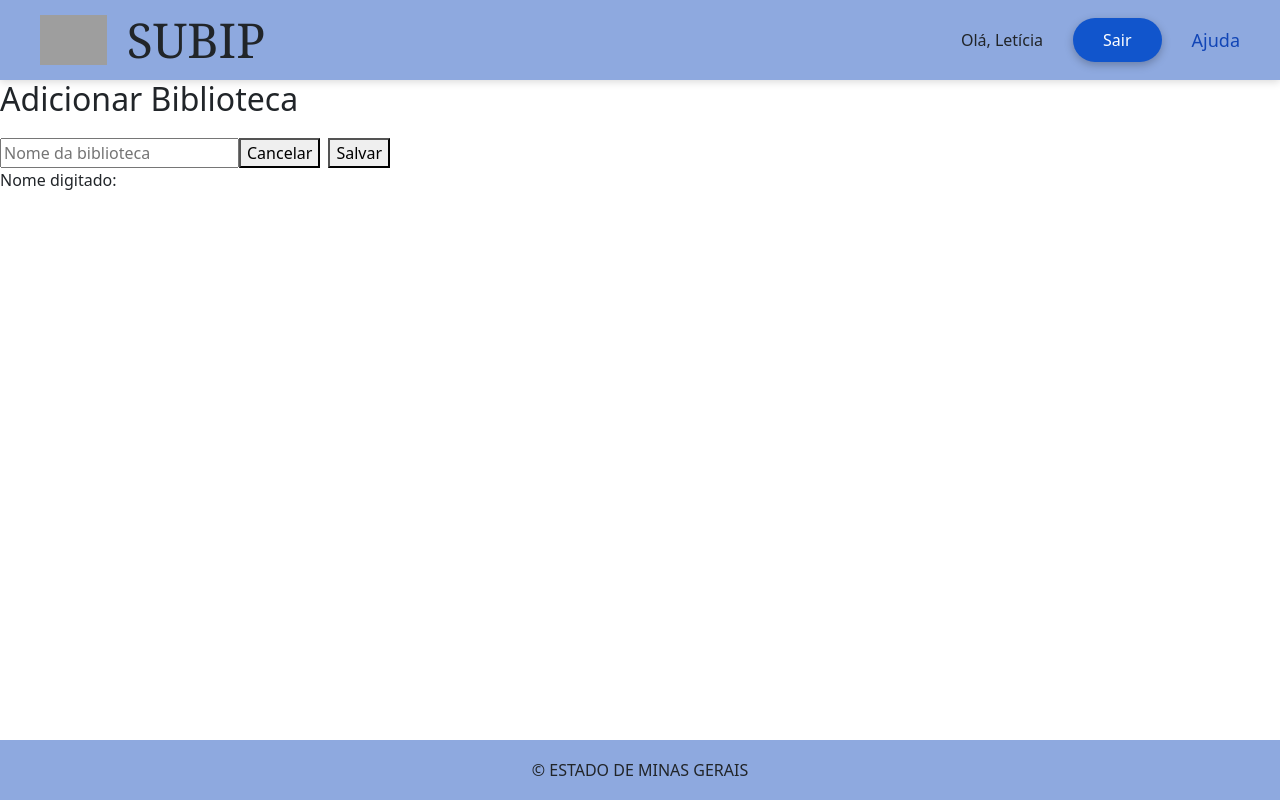
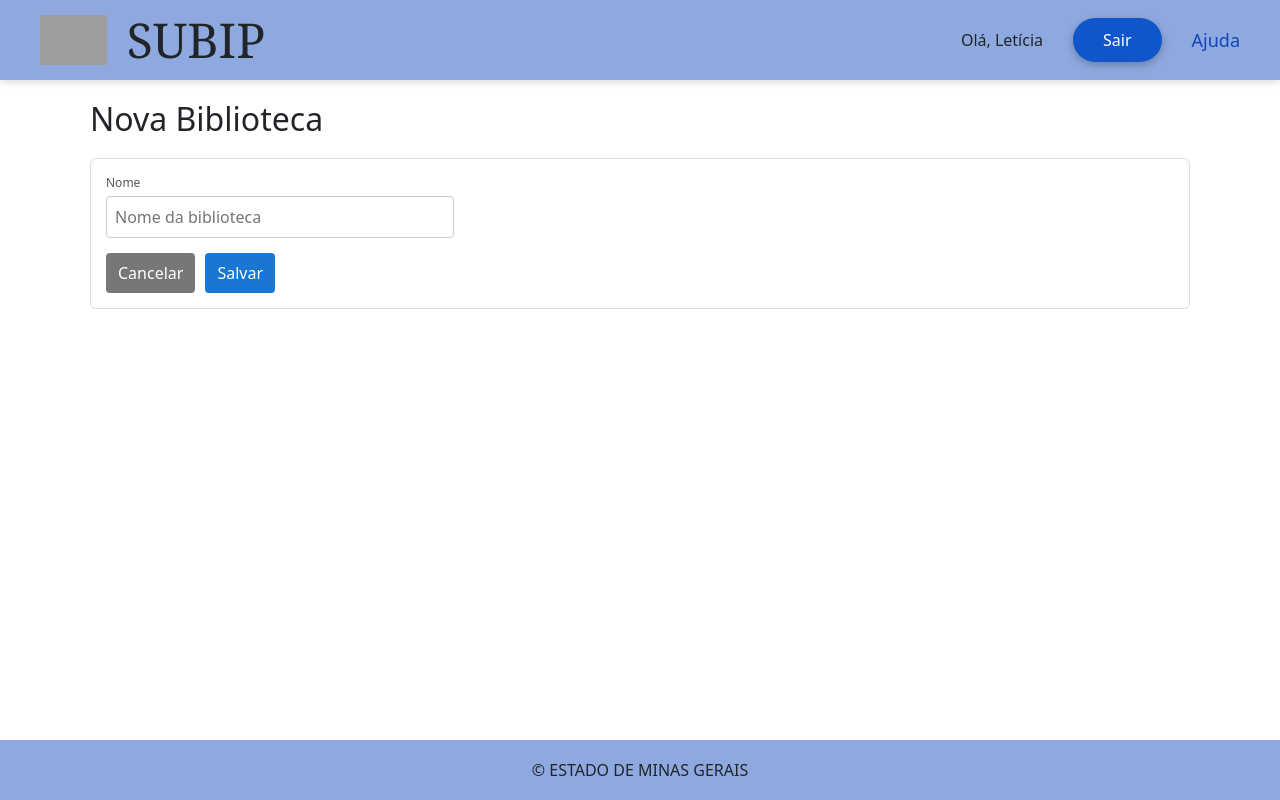
Before and after one commit to Leticia-mauricio/SUBiP-Frontend, an Angular app: page /gerenciar/bibliotecas/adicionar in a window 1280 px wide. Built offline with nearby package versions, Linux system fonts and the light colour scheme; grey boxes are pictures that could not be loaded.

Commit message:
Jun 29, 2026, 12:08 AM

```diff
--- a/src/app/features/biblioteca/pages/biblioteca-adicionar/biblioteca-adicionar.html
+++ b/src/app/features/biblioteca/pages/biblioteca-adicionar/biblioteca-adicionar.html
@@ -1,18 +1,18 @@
-<h2>Adicionar Biblioteca</h2>
-
-<input
-  type="text"
-  placeholder="Nome da biblioteca"
-  [(ngModel)]="biblioteca.nome"
-/>
-
-@if (erro) {
-  <p style="color:red">{{ erro }}</p>
-}
-
-<button type="button" (click)="cancelar()" style="margin-right:8px">Cancelar</button>
-<button type="button" (click)="salvar()">
-  Salvar
-</button>
-
-<p>Nome digitado: {{ biblioteca.nome }}</p>
+<div class="container">
+  <h2>Nova Biblioteca</h2>
+  <div class="card">
+    <div class="grid">
+      <div class="campo">
+        <label>Nome</label>
+        <input type="text" [(ngModel)]="biblioteca.nome" placeholder="Nome da biblioteca">
+      </div>
+    </div>
+    @if (erro) {
+      <p class="erro">{{ erro }}</p>
+    }
+    <div class="acoes">
+      <button class="btn secundario" (click)="cancelar()">Cancelar</button>
+      <button class="btn" (click)="salvar()">Salvar</button>
+    </div>
+  </div>
+</div>
--- a/src/app/features/biblioteca/pages/biblioteca-adicionar/biblioteca-adicionar.ts
+++ b/src/app/features/biblioteca/pages/biblioteca-adicionar/biblioteca-adicionar.ts
@@ -1,13 +1,14 @@
 import { Component } from '@angular/core';
 import { FormsModule } from '@angular/forms';
+import { CommonModule } from '@angular/common';
 import { Router } from '@angular/router';
-
-import { Biblioteca } from '../../models/biblioteca'
+import { ChangeDetectorRef } from '@angular/core';
+import { Biblioteca } from '../../models/biblioteca';
 import { BibliotecaService } from '../../services/biblioteca.service';
 
 @Component({
   selector: 'app-biblioteca-adicionar',
-  imports: [FormsModule],
+  imports: [FormsModule, CommonModule],
   templateUrl: './biblioteca-adicionar.html',
   styleUrl: './biblioteca-adicionar.css',
 })
@@ -17,17 +18,17 @@ export class BibliotecaAdicionar {
 
   constructor(
     private bibliotecaService: BibliotecaService,
-    private router: Router
-  ) { }
+    private router: Router,
+    private cdr: ChangeDetectorRef
+  ) {}
 
   salvar(): void {
     this.erro = '';
     this.bibliotecaService.salvar(this.biblioteca).subscribe({
-      next: () => {
-        this.router.navigate(['/gerenciar/bibliotecas']);
-      },
+      next: () => this.router.navigate(['/gerenciar/bibliotecas']),
       error: (erro) => {
         this.erro = erro?.error?.message || 'Erro ao salvar biblioteca.';
+        this.cdr.detectChanges();
       }
     });
   }
--- a/src/app/features/biblioteca/pages/biblioteca-alterar/biblioteca-alterar.html
+++ b/src/app/features/biblioteca/pages/biblioteca-alterar/biblioteca-alterar.html
@@ -1,22 +1,18 @@
-<h2>Alterar Biblioteca</h2>
-
-<label for="nome">
-  Nome
-</label>
-
-<input
-  id="nome"
-  type="text"
-  [(ngModel)]="biblioteca.nome"
-/>
-
-<br><br>
-
-@if (erro) {
-  <p style="color:red">{{ erro }}</p>
-}
-
-<button type="button" (click)="cancelar()" style="margin-right:8px">Cancelar</button>
-<button type="button" (click)="salvar()">
-  Atualizar
-</button>
+<div class="container">
+  <h2>Alterar Biblioteca</h2>
+  <div class="card">
+    <div class="grid">
+      <div class="campo">
+        <label>Nome</label>
+        <input type="text" [(ngModel)]="biblioteca.nome" placeholder="Nome da biblioteca">
+      </div>
+    </div>
+    @if (erro) {
+      <p class="erro">{{ erro }}</p>
+    }
+    <div class="acoes">
+      <button class="btn secundario" (click)="cancelar()">Cancelar</button>
+      <button class="btn" (click)="salvar()">Atualizar</button>
+    </div>
+  </div>
+</div>
--- a/src/app/features/biblioteca/pages/biblioteca-alterar/biblioteca-alterar.ts
+++ b/src/app/features/biblioteca/pages/biblioteca-alterar/biblioteca-alterar.ts
@@ -1,48 +1,46 @@
-import { Component, OnInit } from '@angular/core';
+import { Component, OnInit, ChangeDetectorRef } from '@angular/core';
 import { FormsModule } from '@angular/forms';
+import { CommonModule } from '@angular/common';
 import { ActivatedRoute, Router } from '@angular/router';
-
 import { Biblioteca } from '../../models/biblioteca';
 import { BibliotecaService } from '../../services/biblioteca.service';
 
 @Component({
   selector: 'app-biblioteca-alterar',
-  imports: [FormsModule],
+  imports: [FormsModule, CommonModule],
   templateUrl: './biblioteca-alterar.html',
   styleUrl: './biblioteca-alterar.css',
 })
 export class BibliotecaAlterar implements OnInit {
-
   biblioteca: Biblioteca = { nome: '' };
   erro: string = '';
 
   constructor(
     private bibliotecaService: BibliotecaService,
     private route: ActivatedRoute,
-    private router: Router
+    private router: Router,
+    private cdr: ChangeDetectorRef
   ) {}
 
   ngOnInit(): void {
-    this.buscar();
-  }
-
-  buscar(): void {
     const id = Number(this.route.snapshot.paramMap.get('id'));
     if (!id) return;
     this.bibliotecaService.buscarPorId(id).subscribe({
-      next: (biblioteca) => { this.biblioteca = biblioteca; },
-      error: (erro) => { console.error(erro); }
+      next: (biblioteca) => {
+        this.biblioteca = biblioteca;
+        this.cdr.detectChanges();
+      },
+      error: (erro) => console.error(erro)
     });
   }
 
   salvar(): void {
     this.erro = '';
     this.bibliotecaService.salvar(this.biblioteca).subscribe({
-      next: () => {
-        this.router.navigate(['/gerenciar/bibliotecas']);
-      },
+      next: () => this.router.navigate(['/gerenciar/bibliotecas']),
       error: (erro) => {
         this.erro = erro?.error?.message || 'Erro ao alterar biblioteca.';
+        this.cdr.detectChanges();
       }
     });
   }
--- a/src/app/features/biblioteca/pages/biblioteca-excluir/biblioteca-excluir.html
+++ b/src/app/features/biblioteca/pages/biblioteca-excluir/biblioteca-excluir.html
@@ -1,16 +1,17 @@
-<h2>Excluir Biblioteca</h2>
-
-<p>Deseja realmente excluir a biblioteca?</p>
-
-<p>
-  <strong>{{ biblioteca.nome }}</strong>
-</p>
-
-@if (erro) {
-  <p style="color:red">{{ erro }}</p>
-}
-
-<button type="button" (click)="cancelar()" style="margin-right:8px">Cancelar</button>
-<button type="button" (click)="excluir()">
-  Excluir
-</button>
+<div class="container">
+  <h2>Excluir Biblioteca</h2>
+  <div class="card">
+    <p class="aviso">⚠️ Atenção: excluir esta biblioteca pode afetar exemplares vinculados a ela.</p>
+    <p>Deseja realmente excluir a biblioteca abaixo?</p>
+    <div class="detalhe">
+      <p><strong>Nome:</strong> {{ biblioteca.nome }}</p>
+    </div>
+    @if (erro) {
+      <p class="erro">{{ erro }}</p>
+    }
+    <div class="acoes">
+      <button class="btn secundario" (click)="cancelar()">Cancelar</button>
+      <button class="btn perigo" (click)="excluir()">Excluir</button>
+    </div>
+  </div>
+</div>
--- a/src/app/features/biblioteca/pages/biblioteca-excluir/biblioteca-excluir.ts
+++ b/src/app/features/biblioteca/pages/biblioteca-excluir/biblioteca-excluir.ts
@@ -1,35 +1,34 @@
-import { Component, OnInit } from '@angular/core';
+import { Component, OnInit, ChangeDetectorRef } from '@angular/core';
+import { CommonModule } from '@angular/common';
 import { ActivatedRoute, Router } from '@angular/router';
-
 import { Biblioteca } from '../../models/biblioteca';
 import { BibliotecaService } from '../../services/biblioteca.service';
 
 @Component({
   selector: 'app-biblioteca-excluir',
-  imports: [],
+  imports: [CommonModule],
   templateUrl: './biblioteca-excluir.html',
   styleUrl: './biblioteca-excluir.css',
 })
 export class BibliotecaExcluir implements OnInit {
-
   biblioteca: Biblioteca = { nome: '' };
   erro: string = '';
 
   constructor(
     private bibliotecaService: BibliotecaService,
     private route: ActivatedRoute,
-    private router: Router
-  ) { }
+    private router: Router,
+    private cdr: ChangeDetectorRef
+  ) {}
 
   ngOnInit(): void {
-    this.buscar();
-  }
-
-  buscar(): void {
     const id = Number(this.route.snapshot.paramMap.get('id'));
     this.bibliotecaService.buscarPorId(id).subscribe({
-      next: (biblioteca) => { this.biblioteca = biblioteca; },
-      error: (erro) => { console.error(erro); }
+      next: (biblioteca) => {
+        this.biblioteca = biblioteca;
+        this.cdr.detectChanges();
+      },
+      error: (erro) => console.error(erro)
     });
   }
 
@@ -38,11 +37,10 @@ export class BibliotecaExcluir implements OnInit {
     const id = Number(this.route.snapshot.paramMap.get('id'));
     if (!id) return;
     this.bibliotecaService.excluir(id).subscribe({
-      next: () => {
-        this.router.navigate(['/gerenciar/bibliotecas']);
-      },
+      next: () => this.router.navigate(['/gerenciar/bibliotecas']),
       error: (erro) => {
         this.erro = erro?.error?.message || 'Erro ao excluir biblioteca.';
+        this.cdr.detectChanges();
       }
     });
   }
--- a/src/app/features/biblioteca/pages/biblioteca-listar/biblioteca-listar.html
+++ b/src/app/features/biblioteca/pages/biblioteca-listar/biblioteca-listar.html
@@ -1,55 +1,44 @@
+<div class="container">
+  <div class="cabecalho">
     <h2>Bibliotecas</h2>
+    <a routerLink="/gerenciar/bibliotecas/adicionar" class="btn novo">Nova Biblioteca</a>
+  </div>
 
-<a routerLink="/gerenciar/bibliotecas/adicionar">
-  Nova Biblioteca
-</a>
+  <div class="card filtros">
+    <h3>Filtros de consulta</h3>
+    <div class="grid">
+      <div class="campo">
+        <label>Nome</label>
+        <input [(ngModel)]="filtro.nome" placeholder="Nome da biblioteca">
+      </div>
+    </div>
+    <div class="acoes">
+      <button class="btn" (click)="pesquisar()">Pesquisar</button>
+      <button class="btn secundario" (click)="limpar()">Limpar</button>
+    </div>
+  </div>
 
-<br><br>
+  <div class="resumo">
+    <p><strong>{{ listaFiltrada.length }}</strong> bibliotecas encontradas</p>
+  </div>
 
-<table border="1">
-
+  <div class="card">
+    <table>
       <thead>
         <tr>
-      <th>ID</th>
           <th>Nome</th>
           <th>Ações</th>
         </tr>
       </thead>
-
       <tbody>
-
-    <tr *ngFor="let biblioteca of bibliotecas">
-
-      <td>{{ biblioteca.id }}</td>
-
-      <td>{{ biblioteca.nome }}</td>
-
+        <tr *ngFor="let b of listaFiltrada">
+          <td>{{ b.nome }}</td>
           <td>
-
-        <a
-          [routerLink]="[
-            '/gerenciar/bibliotecas/alterar',
-            biblioteca.id
-          ]"
-        >
-          Editar
-        </a>
-
-        |
-
-        <a
-          [routerLink]="[
-            '/gerenciar/bibliotecas/excluir',
-            biblioteca.id
-          ]"
-        >
-          Excluir
-        </a>
-
+            <a [routerLink]="['/gerenciar/bibliotecas/alterar', b.id]" class="btn-acao">Editar</a>
+            <a [routerLink]="['/gerenciar/bibliotecas/excluir', b.id]" class="btn-acao perigo">Excluir</a>
           </td>
-
         </tr>
-
       </tbody>
-
     </table>
+  </div>
+</div>
--- a/src/app/features/biblioteca/pages/biblioteca-listar/biblioteca-listar.ts
+++ b/src/app/features/biblioteca/pages/biblioteca-listar/biblioteca-listar.ts
@@ -1,41 +1,42 @@
 import { Component, OnInit } from '@angular/core';
 import { CommonModule } from '@angular/common';
 import { RouterLink } from '@angular/router';
-
+import { FormsModule } from '@angular/forms';
 import { Biblioteca } from '../../models/biblioteca';
 import { BibliotecaService } from '../../services/biblioteca.service';
 
 @Component({
   selector: 'app-biblioteca-listar',
-  imports: [CommonModule, RouterLink],
+  imports: [CommonModule, RouterLink, FormsModule],
   templateUrl: './biblioteca-listar.html',
   styleUrl: './biblioteca-listar.css',
 })
 export class BibliotecaListar implements OnInit {
+  lista: Biblioteca[] = [];
+  listaFiltrada: Biblioteca[] = [];
+  filtro = { nome: '' };
 
-  bibliotecas: Biblioteca[] = [];
-
-  constructor(
-    private bibliotecaService: BibliotecaService
-  ) {}
+  constructor(private bibliotecaService: BibliotecaService) {}
 
   ngOnInit(): void {
-    this.listar();
+    this.bibliotecaService.listar().subscribe({
+      next: (bibliotecas) => {
+        this.lista = bibliotecas;
+        this.listaFiltrada = [...bibliotecas];
+      },
+      error: (erro) => console.error(erro)
+    });
   }
 
-  listar(): void {
-
-    this.bibliotecaService
-      .listar()
-      .subscribe({
-        next: (bibliotecas) => {
-          this.bibliotecas = bibliotecas;
-        },
-        error: (erro) => {
-          console.error(erro);
-        }
-      });
-
+  pesquisar(): void {
+    this.listaFiltrada = this.lista.filter(b =>
+      !this.filtro.nome ||
+      b.nome.toLowerCase().includes(this.filtro.nome.toLowerCase())
+    );
   }
 
+  limpar(): void {
+    this.filtro = { nome: '' };
+    this.listaFiltrada = [...this.lista];
+  }
 }
--- a/src/app/services/autenticacao.service.ts
+++ b/src/app/services/autenticacao.service.ts
@@ -27,7 +27,7 @@ export class AutenticacaoService {
       id: 1,
       nome: 'Letícia Maurício',
       email: 'leticia@email.com',
-      perfil: Perfil.ADMIN
+      perfil: Perfil.LEITOR
     };
 
   }
```
Lines whose indentation alone changed are shown as unchanged.
